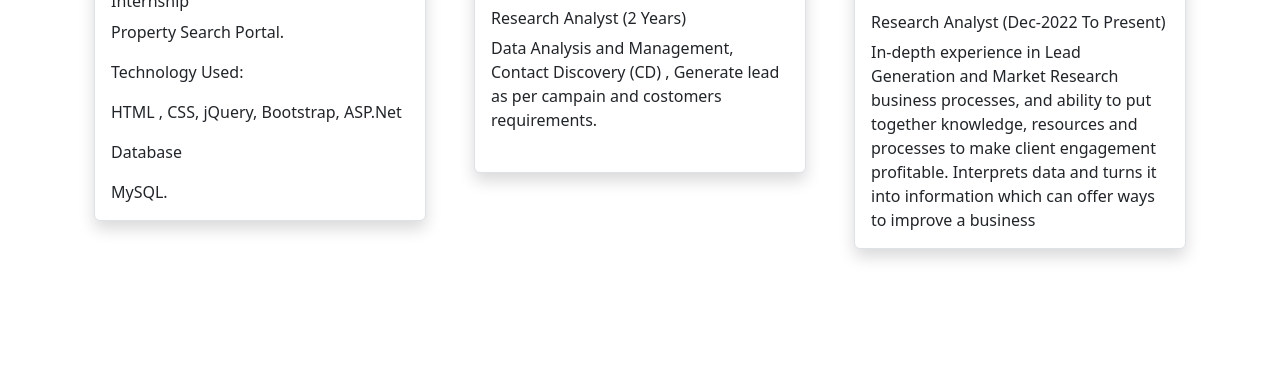
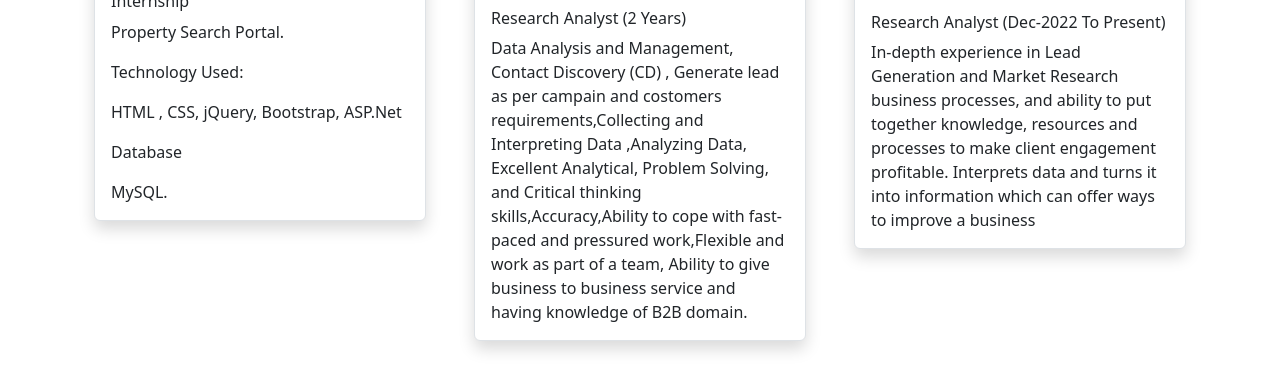
Before and after one commit to Shweta-patil26/resume, a plain HTML site: page index.html in a window 1280 px wide. Shown: the part 1009-1400 px from the top of the page. Before the commit the page ends 1330 px from the top, so only its background shows below. Drawn offline with nearby package versions, Linux system fonts and the light colour scheme.

Commit message:
space revome

```diff
--- a/index.html
+++ b/index.html
@@ -120,9 +120,7 @@
                        <h6 class="card-title">Internship</h6>
                           <p class="card-text">Property Search Portal.</p>
                           <p> Technology Used:</p><p>HTML , CSS, jQuery, Bootstrap, ASP.Net<p>Database</p> MySQL.
-                          &nbsp;
-                          &nbsp;
-            </div>
+                </div>
      </div>
 </div>
       <div class="col-sm-4 p-4">
@@ -130,12 +128,10 @@
              <h6 class="card-header"><img src="img/facile logo.png" height="50" width="50" class="img-thumbnail height mt-1"> Facile Services Pvt.Ltd Pune</h6>
                <div class="card-body">
                  <h6 class="card-title">Research Analyst (2 Years)</h6>
-                    <p class="card-text">Data Analysis and Management, Contact Discovery (CD) , Generate lead as per campain and costomers requirements. </p>
-                    &nbsp;
-                    &nbsp;
-                    &nbsp;
-                    &nbsp;
-               </div>
+                    <p class="card-text">Data Analysis and Management, Contact Discovery (CD) , Generate lead as per campain and costomers requirements,Collecting and Interpreting Data ,Analyzing Data,
+                        Excellent Analytical, Problem Solving, and  Critical thinking skills,Accuracy,Ability to cope with fast-paced and pressured work,Flexible and work as part of a team,
+                        Ability to give business to business service and having knowledge of B2B domain. </p>
+                </div>
          </div>
      </div>
          <div class="col-sm-4 p-4">
```
